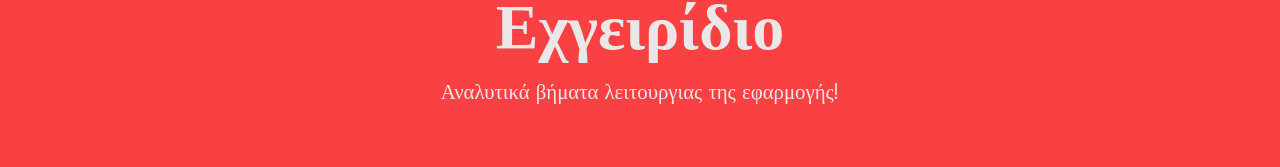
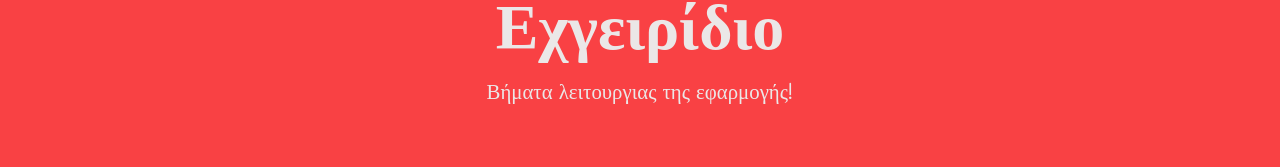
Before and after one commit to georgeiliop/learning-app, a React (Create React App) app: page /guide in a window 1280 px wide. Shown: the part 124-291 px from the top of the page. Built offline with nearby package versions, Linux system fonts and the light colour scheme.

Commit message:
changed guide page

```diff
--- a/src/Pages/Guide.js
+++ b/src/Pages/Guide.js
@@ -12,7 +12,7 @@ const Guide = () => {
         <div className='container-fluid guide--page'>
             <section className='section--style section--red justify-content-center shadow'>
                 <strong className="center">Εχγειρίδιο</strong>
-                <p className="center"> Αναλυτικά βήματα λειτουργιας της εφαρμογής!</p>
+                <p className="center">Βήματα λειτουργιας της εφαρμογής!</p>
             </section>
             <div className="container d-flex flex-column guide--steps--container">
                 <p className="d-flex align-self-start">Άνοιξε τις διαφάνειες κάθε κεφαλαίου πατώντας το κουμπί</p>
--- a/src/components/Pdf.js
+++ b/src/components/Pdf.js
@@ -51,7 +51,7 @@ const Pdf = (props) => {
       <button onClick={toggle} className="shadow-sm button--style">
         Μάθημα {props.id}
       </button>
-      {shown && <embed className=" pdf" src={props.pdf} />}
+      {shown && <embed className="pdf" src={props.pdf} />}
       {!shown && <p className="p--style">{props.info}</p>}
 
       <div class="form-check center">
```
